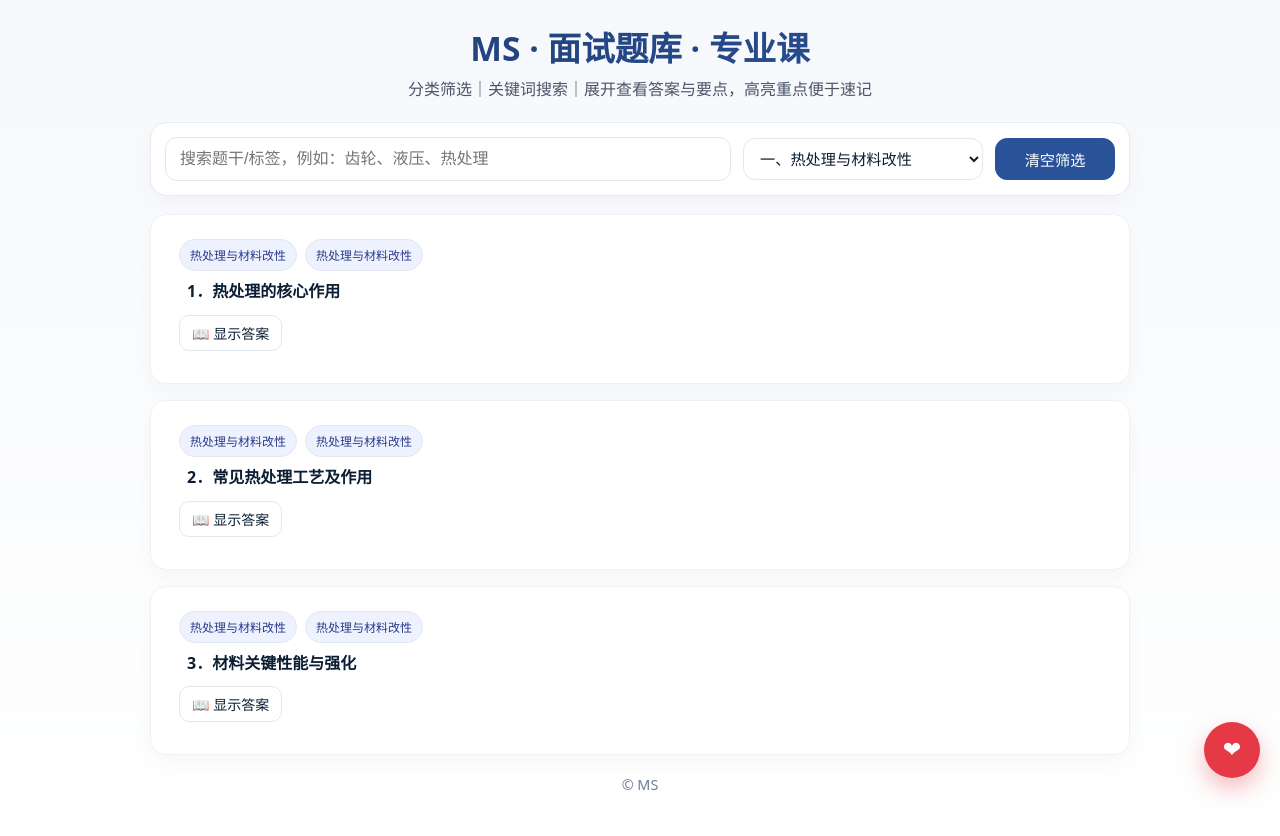
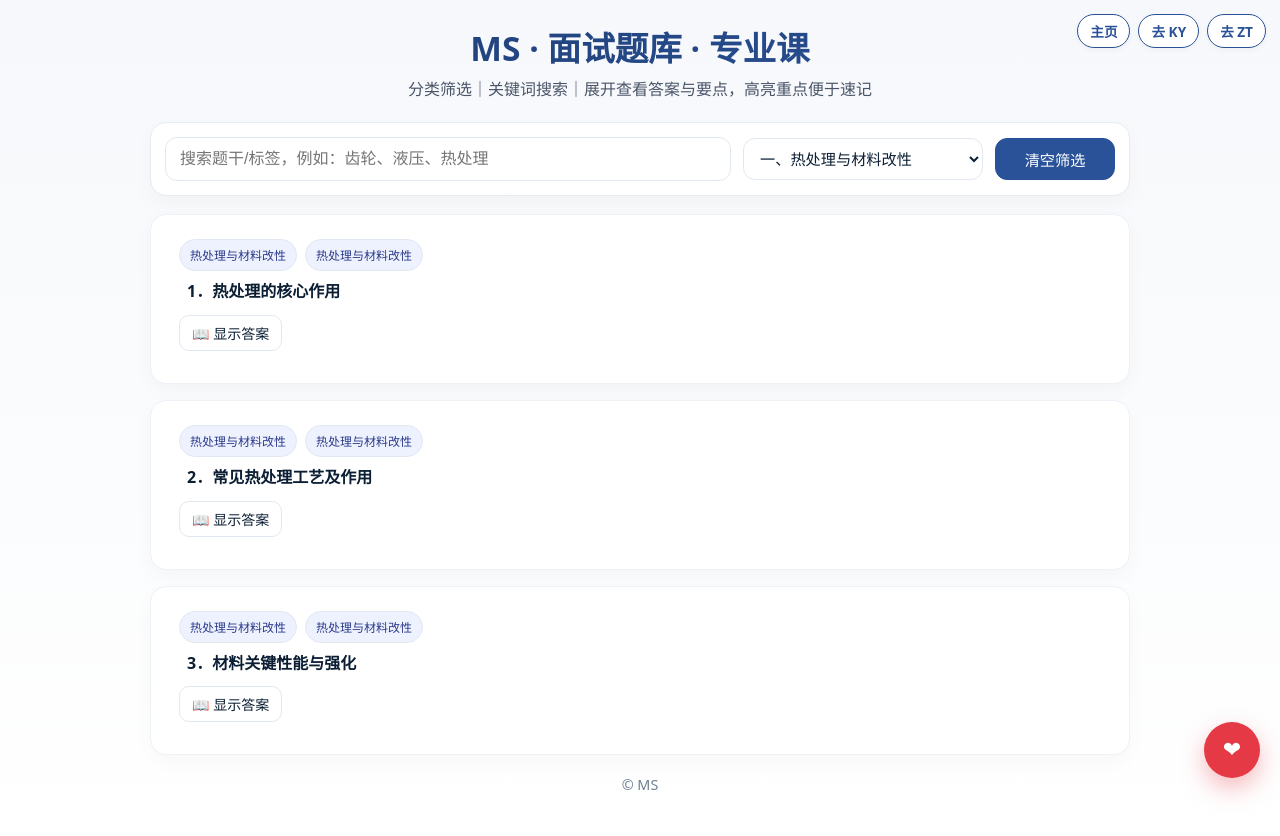
Before and after one commit to Raindewru/Raindewru.github.io, a plain HTML site: page sl/ms/index.html in a window 1280 px wide. Drawn offline with nearby package versions, Linux system fonts and the light colour scheme.

Commit message:
英语 路由跳转

```diff
--- a/sl/ms/index.html
+++ b/sl/ms/index.html
@@ -233,8 +233,35 @@
     }
     .fab-love:hover { transform: translateY(-2px); box-shadow: 0 14px 28px rgba(230,57,70,0.45); }
     .fab-love.active { background: #c1121f; }
+    .top-nav {
+      position: fixed;
+      top: 14px;
+      right: 14px;
+      display: flex;
+      gap: 8px;
+      z-index: 1000;
+    }
+    .top-nav a {
+      background: #ffffff;
+      border: 1.5px solid #2a5298;
+      color: #2a5298;
+      padding: 6px 12px;
+      border-radius: 999px;
+      font-size: 0.85rem;
+      font-weight: 600;
+      text-decoration: none;
+      transition: 0.15s;
+      box-shadow: 0 2px 6px rgba(0,0,0,0.04);
+    }
+    .top-nav a:hover {
+      background: #2a5298;
+      color: #ffffff;
+      border-color: #2a5298;
+    }
     @media (max-width: 720px) {
       .toolbar { grid-template-columns: 1fr; }
+      .top-nav { top: 10px; right: 10px; }
+      .top-nav a { padding: 6px 10px; }
     }
   </style>
   <script>
@@ -251,6 +278,11 @@
   <script src="https://cdn.jsdelivr.net/npm/mathjax@3/es5/tex-mml-chtml.js" defer></script>
 </head>
 <body>
+  <div class="top-nav">
+    <a href="../index.html">主页</a>
+    <a href="../ky/">去 KY</a>
+    <a href="../zt/">去 ZT</a>
+  </div>
   <header>
     <h1>MS · 面试题库 · 专业课</h1>
     <p>分类筛选｜关键词搜索｜展开查看答案与要点，高亮重点便于速记</p>
```
Also changed, not shown: sl/ky/index.html (+2 -2 lines).
